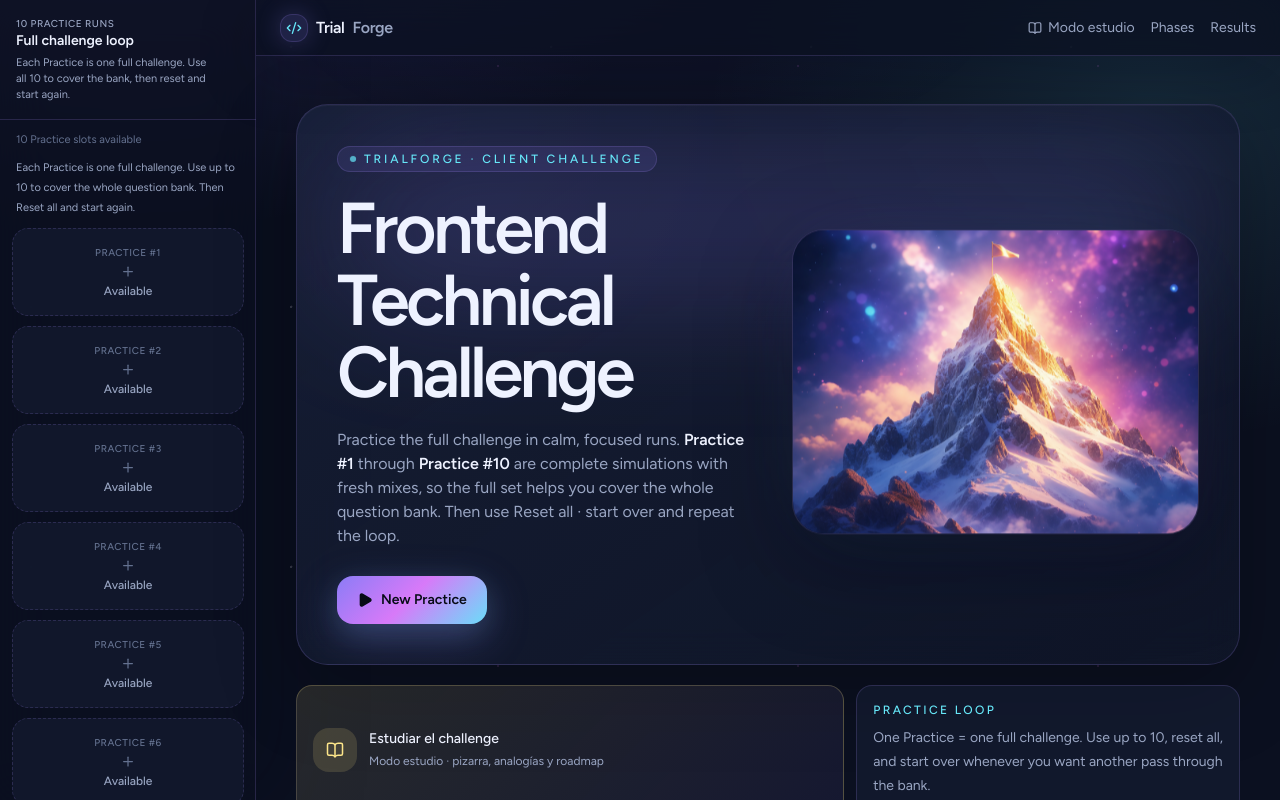
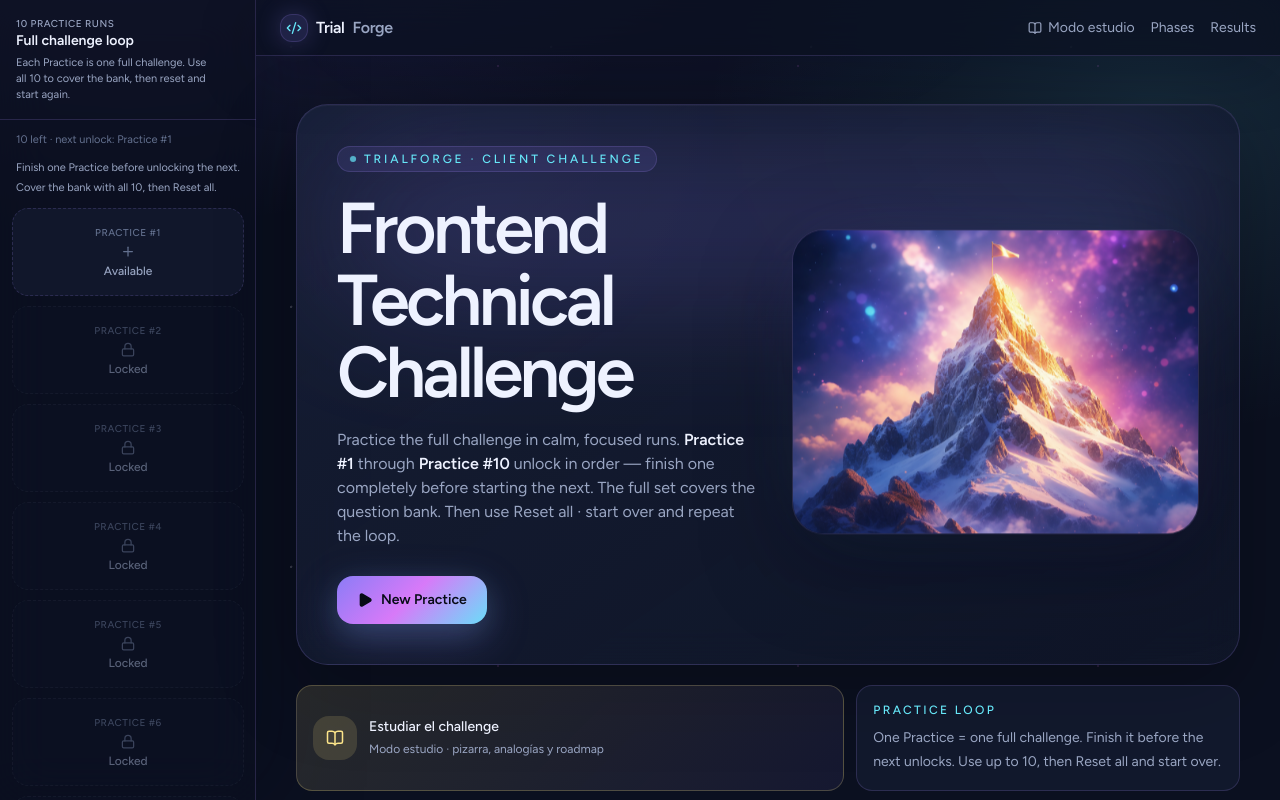
Before and after one commit to hasslercode/trialforge, a Next.js app: page / in a window 1280 px wide. Shown: the top 800 px of the page. Built offline with nearby package versions, Linux system fonts and the light colour scheme.

Commit message:
Require finishing previous Practice and phases before unlocking the next
Co-authored-by: hasslercode <hasslercode@users.noreply.github.com>

```diff
--- a/src/app/page.tsx
+++ b/src/app/page.tsx
@@ -71,6 +71,44 @@ function formatShortDate(iso: string) {
   }
 }
 
+const PHASES_PER_PRACTICE = 5;
+
+function isPracticeComplete(attempt: ExamAttempt | null): boolean {
+  return Boolean(attempt && attempt.results.length >= PHASES_PER_PRACTICE);
+}
+
+/** Next empty Practice index only if every previous Practice is finished. */
+function nextStartablePracticeIndex(slots: (ExamAttempt | null)[]): number {
+  const freeIndex = slots.findIndex((slot) => slot === null);
+  if (freeIndex === -1) return -1;
+  for (let i = 0; i < freeIndex; i += 1) {
+    if (!isPracticeComplete(slots[i])) return -1;
+  }
+  return freeIndex;
+}
+
+function canStartPracticeAt(slots: (ExamAttempt | null)[], index: number): boolean {
+  if (slots[index] !== null) return false;
+  for (let i = 0; i < index; i += 1) {
+    if (!isPracticeComplete(slots[i])) return false;
+  }
+  return true;
+}
+
+function firstIncompletePracticeIndex(slots: (ExamAttempt | null)[]): number {
+  return slots.findIndex((slot) => slot !== null && !isPracticeComplete(slot));
+}
+
+/** Phase N unlocks only after phases 0..N-1 are submitted. */
+function canOpenPhase(sessions: ExamSession[], results: SessionResult[], sessionId: string): boolean {
+  const index = sessions.findIndex((session) => session.id === sessionId);
+  if (index <= 0) return index === 0;
+  for (let i = 0; i < index; i += 1) {
+    if (!results.some((result) => result.sessionId === sessions[i].id)) return false;
+  }
+  return true;
+}
+
 export default function App() {
   const [screen, setScreen] = useState<Screen>("home");
   const [app, setApp] = useState<AppState>(emptyAppState);
@@ -91,6 +129,9 @@ export default function App() {
   const activeSession = exam.sessions.find((s) => s.id === activeId) ?? exam.sessions[0];
   const freeSlots = app.slots.filter((slot) => slot === null).length;
   const hasActive = app.activeSlot !== null && Boolean(app.slots[app.activeSlot ?? -1]);
+  const nextPracticeIndex = nextStartablePracticeIndex(app.slots);
+  const canStartNewPractice = nextPracticeIndex !== -1;
+  const blockedByIncomplete = firstIncompletePracticeIndex(app.slots);
   const sessionMode = screen === "session";
   const studyMode = screen === "study";
   const sidebarCollapsed = (sessionMode && !sidebarPinnedOpen) || studyMode;
@@ -212,8 +253,15 @@ export default function App() {
   }
 
   function startExam() {
-    const freeIndex = app.slots.findIndex((slot) => slot === null);
+    const freeIndex = nextStartablePracticeIndex(app.slots);
     if (freeIndex === -1) {
+      const incomplete = firstIncompletePracticeIndex(app.slots);
+      if (incomplete !== -1) {
+        persist({ ...app, activeSlot: incomplete });
+        setExamRunning((app.slots[incomplete]?.remainingSeconds ?? 0) > 0);
+        setScreen("roadmap");
+        return;
+      }
       setScreen("home");
       return;
     }
@@ -231,12 +279,14 @@ export default function App() {
   }
 
   function restartSlot(slotIndex: number) {
-    if (app.slots[slotIndex]) {
-      const ok = window.confirm(
-        `The run in slot #${slotIndex + 1} will be replaced with a new random mix from the bank. Continue?`,
-      );
-      if (!ok) return;
+    if (!isPracticeComplete(app.slots[slotIndex])) {
+      window.alert(`Finish Practice #${slotIndex + 1} before replacing it with a new mix.`);
+      return;
     }
+    const ok = window.confirm(
+      `Practice #${slotIndex + 1} will be replaced with a new random mix from the bank. Continue?`,
+    );
+    if (!ok) return;
     startInSlot(slotIndex);
   }
 
@@ -248,6 +298,12 @@ export default function App() {
   function selectSlot(slotIndex: number) {
     const attempt = app.slots[slotIndex];
     if (!attempt) {
+      if (!canStartPracticeAt(app.slots, slotIndex)) {
+        const incomplete = firstIncompletePracticeIndex(app.slots);
+        const prior = incomplete !== -1 ? incomplete + 1 : slotIndex;
+        window.alert(`Finish Practice #${prior} before starting Practice #${slotIndex + 1}.`);
+        return;
+      }
       startInSlot(slotIndex);
       return;
     }
@@ -266,6 +322,16 @@ export default function App() {
   }
 
   function openSession(sessionId: string) {
+    if (!canOpenPhase(exam.sessions, progress.results, sessionId)) {
+      const index = exam.sessions.findIndex((session) => session.id === sessionId);
+      const prior = exam.sessions[Math.max(0, index - 1)];
+      window.alert(
+        prior
+          ? `Finish ${prior.phase} before opening the next phase.`
+          : "Finish the previous phases before opening this one.",
+      );
+      return;
+    }
     setActiveId(sessionId);
     setScreen("session");
   }
@@ -295,6 +361,7 @@ export default function App() {
         activeSlot={app.activeSlot}
         passThreshold={examMeta.passThreshold}
         freeSlots={freeSlots}
+        nextPracticeIndex={nextPracticeIndex}
         onSelect={(index) => {
           selectSlot(index);
           setSidebarPinnedOpen(false);
@@ -369,6 +436,7 @@ export default function App() {
               slots={app.slots}
               activeSlot={app.activeSlot}
               passThreshold={examMeta.passThreshold}
+              nextPracticeIndex={nextPracticeIndex}
               onSelect={selectSlot}
               onResetAll={resetAllAttempts}
             />
@@ -381,6 +449,8 @@ export default function App() {
               overall={overall}
               hasProgress={hasActive}
               freeSlots={freeSlots}
+              canStartNewPractice={canStartNewPractice}
+              blockedPracticeNumber={blockedByIncomplete === -1 ? null : blockedByIncomplete + 1}
               isMobile={isMobile}
               onStart={startExam}
               onResume={resumeExam}
@@ -441,6 +511,7 @@ function AttemptsPanel({
   activeSlot,
   passThreshold,
   freeSlots,
+  nextPracticeIndex,
   onSelect,
   onResetAll,
   onCollapse,
@@ -451,6 +522,7 @@ function AttemptsPanel({
   activeSlot: number | null;
   passThreshold: number;
   freeSlots: number;
+  nextPracticeIndex: number;
   onSelect: (index: number) => void;
   onResetAll: () => void;
   onCollapse: () => void;
@@ -508,12 +580,13 @@ function AttemptsPanel({
           <div className="flex flex-1 flex-col gap-2.5 overflow-y-auto p-3">
             <p className="px-1 text-[11px] leading-4 text-[var(--exam-faint)]">
               {freeSlots > 0
-                ? `${freeSlots} Practice slot${freeSlots === 1 ? "" : "s"} available`
+                ? nextPracticeIndex === -1
+                  ? "Finish the open Practice before unlocking the next slot"
+                  : `${freeSlots} left · next unlock: Practice #${nextPracticeIndex + 1}`
                 : "All Practice slots are full"}
             </p>
             <p className="px-1 text-[11px] leading-5 text-[var(--exam-muted)]">
-              Each Practice is one full challenge. Use up to {MAX_ATTEMPT_SLOTS} to cover the whole question bank. Then
-              Reset all and start again.
+              Finish one Practice before unlocking the next. Cover the bank with all {MAX_ATTEMPT_SLOTS}, then Reset all.
             </p>
             {slots.map((attempt, index) => (
               <AttemptCard
@@ -522,6 +595,7 @@ function AttemptsPanel({
                 index={index}
                 active={activeSlot === index}
                 passThreshold={passThreshold}
+                locked={attempt === null && index !== nextPracticeIndex}
                 onSelect={onSelect}
               />
             ))}
@@ -554,12 +628,14 @@ function AttemptsStrip({
   slots,
   activeSlot,
   passThreshold,
+  nextPracticeIndex,
   onSelect,
   onResetAll,
 }: {
   slots: (ExamAttempt | null)[];
   activeSlot: number | null;
   passThreshold: number;
+  nextPracticeIndex: number;
   onSelect: (index: number) => void;
   onResetAll: () => void;
 }) {
@@ -572,8 +648,7 @@ function AttemptsStrip({
             {MAX_ATTEMPT_SLOTS} practice runs
           </p>
           <p className="mt-1 text-[11px] leading-5 text-[var(--exam-faint)]">
-            Each Practice is one full challenge. Use up to {MAX_ATTEMPT_SLOTS} to cover the whole question bank. Then
-            Reset all and start again.
+            Finish each Practice before unlocking the next. Cover the bank with all {MAX_ATTEMPT_SLOTS}, then Reset all.
           </p>
         </div>
         {hasAnyRun && (
@@ -595,6 +670,7 @@ function AttemptsStrip({
             index={index}
             active={activeSlot === index}
             passThreshold={passThreshold}
+            locked={attempt === null && index !== nextPracticeIndex}
             onSelect={onSelect}
             compact
           />
@@ -610,6 +686,7 @@ function AttemptCard({
   active,
   passThreshold,
   onSelect,
+  locked = false,
   compact = false,
 }: {
   attempt: ExamAttempt | null;
@@ -617,6 +694,7 @@ function AttemptCard({
   active: boolean;
   passThreshold: number;
   onSelect: (index: number) => void;
+  locked?: boolean;
   compact?: boolean;
 }) {
   const practiceLabel = `Practice #${index + 1}`;
@@ -624,23 +702,34 @@ function AttemptCard({
   if (!attempt) {
     return (
       <button
+        type="button"
         onClick={() => onSelect(index)}
-        className={`exam-card group flex flex-col items-center justify-center gap-1 rounded-2xl border border-dashed border-[var(--exam-border)] bg-[rgba(23,31,54,0.58)] text-center hover:border-[var(--exam-accent)] hover:bg-[var(--exam-accent-soft)] ${
+        disabled={locked}
+        title={locked ? `Finish previous Practice before unlocking ${practiceLabel}` : `Start ${practiceLabel}`}
+        className={`exam-card group flex flex-col items-center justify-center gap-1 rounded-2xl border border-dashed text-center ${
           compact ? "min-h-[72px] min-w-[96px] px-2 py-2" : "min-h-[88px] px-3 py-4"
+        } ${
+          locked
+            ? "cursor-not-allowed border-[var(--exam-border-soft)] bg-[rgba(17,24,43,0.45)] opacity-55"
+            : "border-[var(--exam-border)] bg-[rgba(23,31,54,0.58)] hover:border-[var(--exam-accent)] hover:bg-[var(--exam-accent-soft)]"
         }`}
       >
         <span className="text-[10px] font-medium uppercase tracking-wider text-[var(--exam-faint)] group-hover:text-[var(--exam-muted)]">
           {practiceLabel}
         </span>
-        <Plus size={compact ? 14 : 16} className="text-[var(--exam-faint)] group-hover:text-[var(--exam-accent)]" />
+        {locked ? (
+          <Lock size={compact ? 14 : 16} className="text-[var(--exam-faint)]" />
+        ) : (
+          <Plus size={compact ? 14 : 16} className="text-[var(--exam-faint)] group-hover:text-[var(--exam-accent)]" />
+        )}
         <span className="text-xs font-medium text-[var(--exam-muted)] group-hover:text-[var(--exam-text)]">
-          Available
+          {locked ? "Locked" : "Available"}
         </span>
       </button>
     );
   }
 
-  const done = attempt.results.length >= 5;
+  const done = isPracticeComplete(attempt);
   const passed = done && attempt.overallScore >= passThreshold;
   const label = done ? (passed ? "Passed" : "Below threshold") : "In progress";
   const statusClass = done
@@ -663,6 +752,7 @@ function AttemptCard({
 
   return (
     <button
+      type="button"
       onClick={() => onSelect(index)}
       className={`exam-card rounded-2xl border text-left ${
         compact ? "min-h-[72px] min-w-[118px] px-2.5 py-2" : "min-h-[88px] px-3 py-3"
@@ -679,7 +769,7 @@ function AttemptCard({
       </p>
       {!compact && (
         <p className="mt-1 text-[11px] text-[var(--exam-faint)]">
-          {attempt.results.length}/5 phases · {formatShortDate(attempt.startedAt)}
+          {attempt.results.length}/{PHASES_PER_PRACTICE} phases · {formatShortDate(attempt.startedAt)}
         </p>
       )}
     </button>
@@ -690,6 +780,8 @@ function Home({
   overall,
   hasProgress,
   freeSlots,
+  canStartNewPractice,
+  blockedPracticeNumber,
   isMobile,
   onStart,
   onResume,
@@ -699,6 +791,8 @@ function Home({
   overall: number;
   hasProgress: boolean;
   freeSlots: number;
+  canStartNewPractice: boolean;
+  blockedPracticeNumber: number | null;
   isMobile: boolean;
   onStart: () => void;
   onResume: () => void;
@@ -734,19 +828,25 @@ function Home({
             <p className="mt-5 max-w-xl text-sm leading-7 text-[var(--exam-muted)] sm:text-base">
               Practice the full challenge in calm, focused runs.{" "}
               <strong className="font-semibold text-[var(--exam-text)]">Practice #1</strong> through{" "}
-              <strong className="font-semibold text-[var(--exam-text)]">Practice #{MAX_ATTEMPT_SLOTS}</strong> are
-              complete simulations with fresh mixes, so the full set helps you cover the whole question bank. Then use
+              <strong className="font-semibold text-[var(--exam-text)]">Practice #{MAX_ATTEMPT_SLOTS}</strong> unlock in
+              order — finish one completely before starting the next. The full set covers the question bank. Then use
               Reset all · start over and repeat the loop.
             </p>
 
             <div className="mt-7 flex flex-col gap-3 sm:flex-row sm:flex-wrap">
               <button
                 onClick={onStart}
-                disabled={freeSlots === 0}
+                disabled={freeSlots === 0 && !hasProgress}
                 className="exam-btn exam-glow-button flex w-full items-center justify-center gap-2 rounded-2xl px-5 py-3.5 text-sm font-semibold disabled:cursor-not-allowed disabled:opacity-40 sm:w-auto"
               >
                 <Play size={16} fill="currentColor" />
-                {freeSlots === 0 ? "No Practice slots" : isMobile ? "New Practice (theory)" : "New Practice"}
+                {freeSlots === 0
+                  ? "No Practice slots"
+                  : !canStartNewPractice && blockedPracticeNumber
+                    ? `Finish Practice #${blockedPracticeNumber} first`
+                    : isMobile
+                      ? "New Practice (theory)"
+                      : "New Practice"}
               </button>
               {hasProgress && (
                 <button
@@ -766,6 +866,11 @@ function Home({
                 </button>
               )}
             </div>
+            {!canStartNewPractice && blockedPracticeNumber && freeSlots > 0 && (
+              <p className="mt-3 text-xs leading-5 text-[var(--exam-muted)]">
+                Complete all 5 phases of Practice #{blockedPracticeNumber} to unlock the next Practice slot.
+              </p>
+            )}
           </div>
 
           <div className="exam-float relative">
@@ -801,8 +906,8 @@ function Home({
         <div className="exam-card rounded-2xl border border-[var(--exam-border)] bg-[rgba(23,31,54,0.58)] p-4">
           <p className="text-xs font-medium uppercase tracking-[0.2em] text-[var(--exam-accent-2)]">Practice loop</p>
           <p className="mt-2 text-sm leading-6 text-[var(--exam-muted)]">
-            One Practice = one full challenge. Use up to {MAX_ATTEMPT_SLOTS}, reset all, and start over whenever you
-            want another pass through the bank.
+            One Practice = one full challenge. Finish it before the next unlocks. Use up to {MAX_ATTEMPT_SLOTS}, then
+            Reset all and start over.
           </p>
         </div>
       </div>
@@ -909,8 +1014,8 @@ function Roadmap({
             <h2 className="mt-1 text-2xl font-semibold tracking-tight sm:text-3xl">The 5 phases</h2>
             <p className="mt-2 text-sm text-[var(--exam-muted)]">
               {isMobile
-                ? `On mobile: ${theoryDone}/${theorySessions.length} theory sessions. Code waits for PC.`
-                : "Content is locked when this Practice starts. An available slot = another fresh mix."}
+                ? `On mobile: ${theoryDone}/${theorySessions.length} theory sessions. Code waits for PC. Phases unlock in order.`
+                : "Phases unlock in order — finish one before opening the next. An available Practice slot unlocks only after this run is complete."}
             </p>
           </div>
         </div>
@@ -927,27 +1032,31 @@ function Roadmap({
       </div>
 
       <ol className="mt-6 space-y-2.5 sm:mt-8 sm:space-y-3">
-        {exam.sessions.map((session) => {
+        {exam.sessions.map((session, sessionIndex) => {
           const result = byId.get(session.id);
           const done = Boolean(result);
           const mobileOk = isMobileFriendlySession(session);
           const lockedOnMobile = isMobile && !mobileOk;
+          const lockedByOrder = !done && !canOpenPhase(exam.sessions, progress.results, session.id);
+          const locked = lockedOnMobile || lockedByOrder;
 
           return (
             <li key={session.id}>
               <button
+                type="button"
                 onClick={() => onOpen(session.id)}
+                disabled={lockedByOrder}
                 className={`exam-card flex w-full items-start gap-3 rounded-2xl border p-4 text-left sm:gap-4 sm:p-5 ${
-                  lockedOnMobile
-                    ? "border-[var(--exam-border-soft)] bg-[rgba(17,24,43,0.58)] opacity-90"
+                  locked
+                    ? "cursor-not-allowed border-[var(--exam-border-soft)] bg-[rgba(17,24,43,0.58)] opacity-80"
                     : "border-[var(--exam-border-soft)] bg-[rgba(23,31,54,0.7)] hover:border-[var(--exam-border)] hover:bg-[var(--exam-surface-hover)]"
                 }`}
               >
                 <span className="mt-0.5 text-[var(--exam-muted)]">
                   {done ? (
                     <CheckCircle2 size={20} className="text-[var(--exam-pass)]" />
-                  ) : lockedOnMobile ? (
-                    <Monitor size={20} className="text-[var(--exam-faint)]" />
+                  ) : lockedOnMobile || lockedByOrder ? (
+                    <Lock size={20} className="text-[var(--exam-faint)]" />
                   ) : (
                     <Circle size={20} />
                   )}
@@ -958,6 +1067,11 @@ function Roadmap({
                     <span className="rounded bg-[var(--exam-bg-soft)] px-2 py-0.5 text-xs text-[var(--exam-muted)]">
                       {session.weight}%
                     </span>
+                    {lockedByOrder && !lockedOnMobile && (
+                      <span className="rounded bg-[rgba(139,124,246,0.12)] px-2 py-0.5 text-[10px] text-[var(--exam-accent-2)]">
+                        Finish phase {sessionIndex} first
+                      </span>
+                    )}
                     {mobileOk ? (
                       <span className="flex items-center gap-1 rounded bg-[var(--exam-accent-soft)] px-2 py-0.5 text-xs text-[var(--exam-accent)] md:hidden">
                         <Smartphone size={11} /> mobile
@@ -978,13 +1092,18 @@ function Roadmap({
                   {lockedOnMobile && (
                     <p className="mt-2 text-xs text-[var(--exam-faint)]">Available on desktop / wide tablet.</p>
                   )}
+                  {lockedByOrder && !lockedOnMobile && (
+                    <p className="mt-2 text-xs text-[var(--exam-faint)]">
+                      Complete the previous phase before opening this one.
+                    </p>
+                  )}
                 </div>
                 <div className="shrink-0 text-right">
                   {result ? (
                     <strong className={result.score >= 70 ? "text-[var(--exam-pass)]" : "text-[var(--exam-danger)]"}>
                       {result.score}%
                     </strong>
-                  ) : lockedOnMobile ? (
+                  ) : locked ? (
                     <Lock size={14} className="ml-auto text-[var(--exam-faint)]" />
                   ) : (
                     <span className="text-sm text-[var(--exam-faint)]">Open →</span>
```
